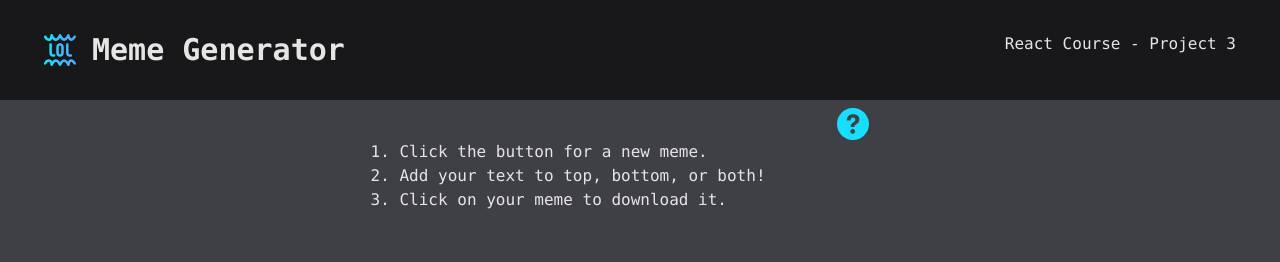
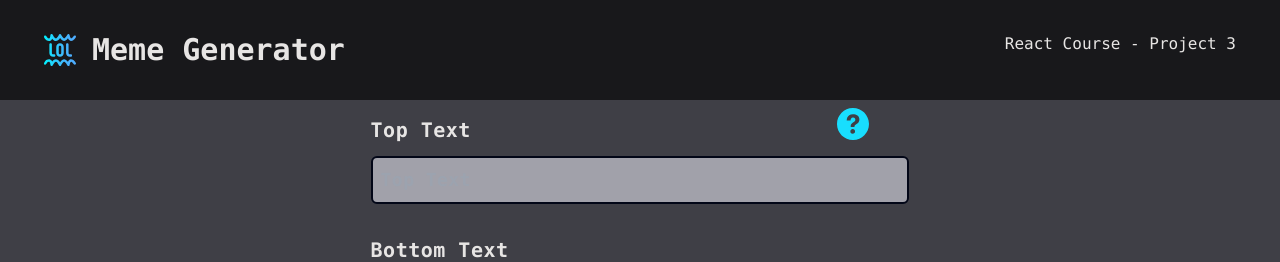
Before and after one commit to JoleneKearse/meme_generator, a React (Vite) app: page / in a window 1280 px wide. Shown: the top 262 px of the page. Built offline with nearby package versions, Linux system fonts and the light colour scheme; no server answers.

Commit message:
chore: change showInstructions to false originally

```diff
--- a/src/components/Form.jsx
+++ b/src/components/Form.jsx
@@ -15,7 +15,7 @@ const Form = () => {
     altText: "Batman smacking Robin",
   });
   const [allMemes, setAllMemes] = useState([]);
-  const [showInstructions, setShowInstructions] = useState(true);
+  const [showInstructions, setShowInstructions] = useState(false);
 
   useEffect(() => {
     fetch("https://api.imgflip.com/get_memes")
```
